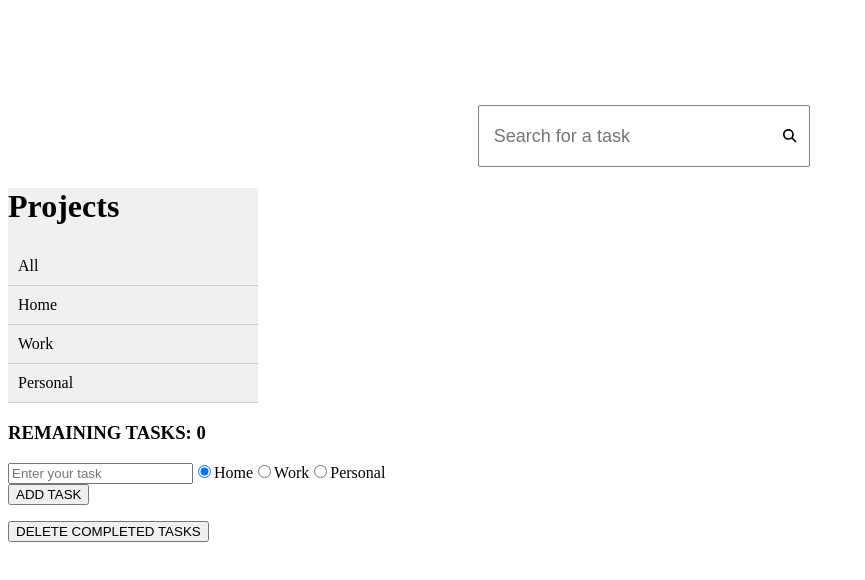
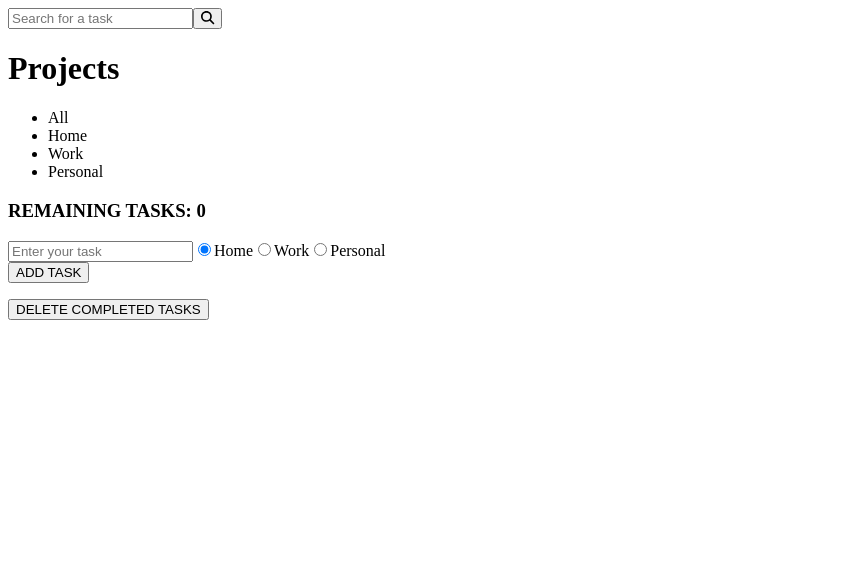
Before and after one commit to moharso/to-do-app, a React (Create React App) app: page / in a window 1280 px wide. Shown: the top 580 px of the page, without its empty margins (0-865 px from the left). Built offline with nearby package versions, Linux system fonts and the light colour scheme.

Commit message:
reusableComponents added

```diff
--- a/src/components/MainContent/MainContent.js
+++ b/src/components/MainContent/MainContent.js
@@ -1,6 +1,6 @@
 import React from "react";
 import TodoList from "../TodoList/TodoList";
-import ProjectList from "../ProjectList/ProjectList";
+import { ProjectList } from "../../reusableComponents/reusableComponents";
 
 import "./MainContent.css";
 
--- a/src/components/TodoList/TodoList.js
+++ b/src/components/TodoList/TodoList.js
@@ -1,6 +1,6 @@
 import { useState, useEffect } from "react";
 import "./TodoList.css";
-import InputForm from "../InputForm/InputForm";
+import { InputForm } from "../../reusableComponents/reusableComponents";
 
 const TodoList = ({ search, selectedProject }) => {
   const [todos, setTodos] = useState([]);
--- a/src/components/TopBar/TopBar.js
+++ b/src/components/TopBar/TopBar.js
@@ -2,7 +2,7 @@ import React from "react";
 import { FontAwesomeIcon } from "@fortawesome/react-fontawesome";
 import { faMagnifyingGlass } from "@fortawesome/free-solid-svg-icons";
 
-import "./TopBar.css";
+import "./reusableComponents.css";
 
 const TopBar = ({ placeholder, onSearch }) => {
   console.log("onSearch prop value:", onSearch);
--- a/src/pages/MainPage.js
+++ b/src/pages/MainPage.js
@@ -1,6 +1,7 @@
 import React, { useState } from "react";
 import MainContent from "../components/MainContent/MainContent";
-import TopBar from "../components/TopBar/TopBar";
+import { TopBar } from "../reusableComponents/reusableComponents";
+
 import "./MainPage.css";
 
 const MainPage = () => {
--- /dev/null
+++ b/src/reusableComponents/reusableComponents.js
@@ -0,0 +1,189 @@
+import React, { useState } from "react";
+import { FontAwesomeIcon } from "@fortawesome/react-fontawesome";
+import { faMagnifyingGlass } from "@fortawesome/free-solid-svg-icons";
+
+import "./reusableComponents.css";
+// TopBar component
+export const TopBar = ({ placeholder, onSearch }) => {
+  console.log("onSearch prop value:", onSearch);
+  return (
+    <div className="search">
+      <div className="searchInput">
+        <input
+          type="text"
+          placeholder={placeholder}
+          onChange={(event) => onSearch(event.target.value)}
+        />
+        <button className="searchButton" type="submit">
+          <FontAwesomeIcon icon={faMagnifyingGlass} />
+        </button>
+      </div>
+    </div>
+  );
+};
+
+export const ProjectList = ({ selectedProject, onProjectClick }) => {
+  const projectTypes = ["All", "Home", "Work", "Personal"];
+  return (
+    <div className="project-list">
+      <h1>Projects</h1>
+      <ul className="menu">
+        {projectTypes.map((projectType) => (
+          <li
+            key={projectType}
+            onClick={() => onProjectClick(projectType)}
+            className={selectedProject === projectType ? "selected" : ""}
+          >
+            {projectType}
+          </li>
+        ))}
+      </ul>
+    </div>
+  );
+};
+
+export const InputForm = ({ todos, setTodos }) => {
+  const [text, setText] = useState({
+    input: "",
+    isChecked: false,
+    type: "Home",
+  });
+
+  const [editMode, setEditMode] = useState({});
+
+  const handleTypeChange = (event) => {
+    setText((prevState) => ({
+      ...prevState,
+      type: event.target.value,
+    }));
+  };
+
+  const handleFormSubmit = (event) => {
+    event.preventDefault();
+
+    const newTodo = {
+      input: event.target.todo.value,
+      isChecked: false,
+      type: text.type,
+    };
+
+    setTodos([...todos, newTodo]);
+
+    // Clear the input text after submitting
+    setText((prevState) => ({
+      ...prevState,
+      input: "",
+    }));
+  };
+
+  const handleEditTodo = (index) => {
+    setEditMode((prevEditMode) => ({
+      ...prevEditMode,
+      [index]: true,
+    }));
+  };
+
+  const handleSaveTodo = (index) => {
+    setEditMode((prevEditMode) => ({
+      ...prevEditMode,
+      [index]: false,
+    }));
+  };
+
+  const handleDeleteTodo = (index) => {
+    setTodos((prevTodos) => prevTodos.filter((todo, i) => i !== index));
+  };
+
+  return (
+    <div>
+      <form onSubmit={handleFormSubmit}>
+        <input
+          type="text"
+          name="todo"
+          placeholder="Enter your task"
+          value={text.input}
+          onChange={(e) =>
+            setText((prevState) => ({ ...prevState, input: e.target.value }))
+          }
+        />
+        <label>
+          <input
+            type="radio"
+            name="type"
+            value="Home"
+            checked={text.type === "Home"}
+            onChange={handleTypeChange}
+          />
+          Home
+        </label>
+        <label>
+          <input
+            type="radio"
+            name="type"
+            value="Work"
+            checked={text.type === "Work"}
+            onChange={handleTypeChange}
+          />
+          Work
+        </label>
+        <label>
+          <input
+            type="radio"
+            name="type"
+            value="Personal"
+            checked={text.type === "Personal"}
+            onChange={handleTypeChange}
+          />
+          Personal
+        </label>
+        <br />
+        <button type="submit">ADD TASK</button>
+      </form>
+      <ul>
+        {todos.map((todo, index) => (
+          <div className="todoListItem" key={index}>
+            {editMode[index] ? (
+              <input
+                type="text"
+                value={todo.input}
+                onChange={(e) =>
+                  setTodos((prevTodos) =>
+                    prevTodos.map((t, i) =>
+                      i === index ? { ...t, input: e.target.value } : t
+                    )
+                  )
+                }
+              />
+            ) : (
+              <li
+                style={{ textDecoration: todo.isChecked ? "line-through" : "" }}
+              >
+                {todo.input} - {todo.type}
+              </li>
+            )}
+            <input
+              onClick={() => {
+                setTodos((prevTodos) => {
+                  return prevTodos.map((t, i) =>
+                    i === index ? { ...t, isChecked: !t.isChecked } : t
+                  );
+                });
+              }}
+              type="checkbox"
+              checked={todo.isChecked}
+            />
+
+            {editMode[index] ? (
+              <button onClick={() => handleSaveTodo(index)}>SAVE</button>
+            ) : (
+              <button onClick={() => handleEditTodo(index)}>EDIT</button>
+            )}
+            <button onClick={() => handleDeleteTodo(index)}>DELETE</button>
+          </div>
+        ))}
+      </ul>
+    </div>
+  );
+};
+
+// export { TopBar, ProjectList, InputForm };
```
Also changed, not shown: src/reusableComponents/reusableComponents.css (added).
